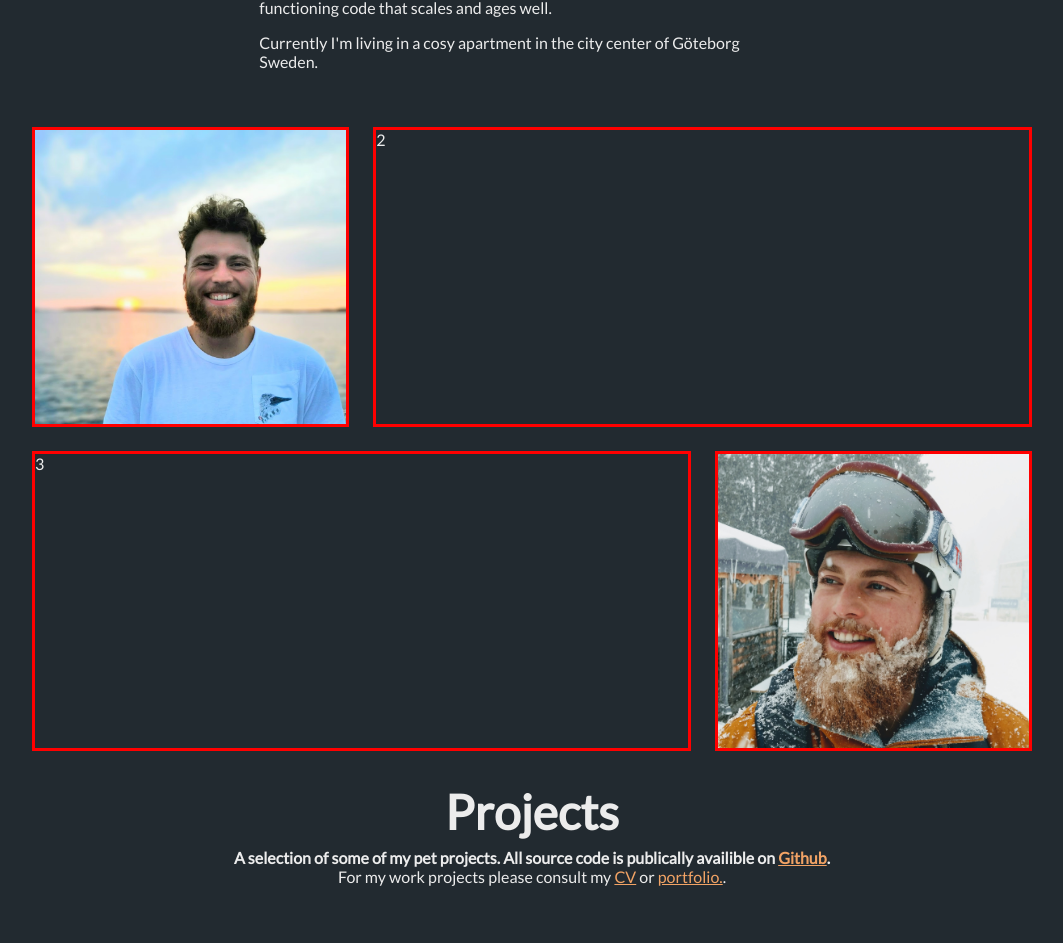
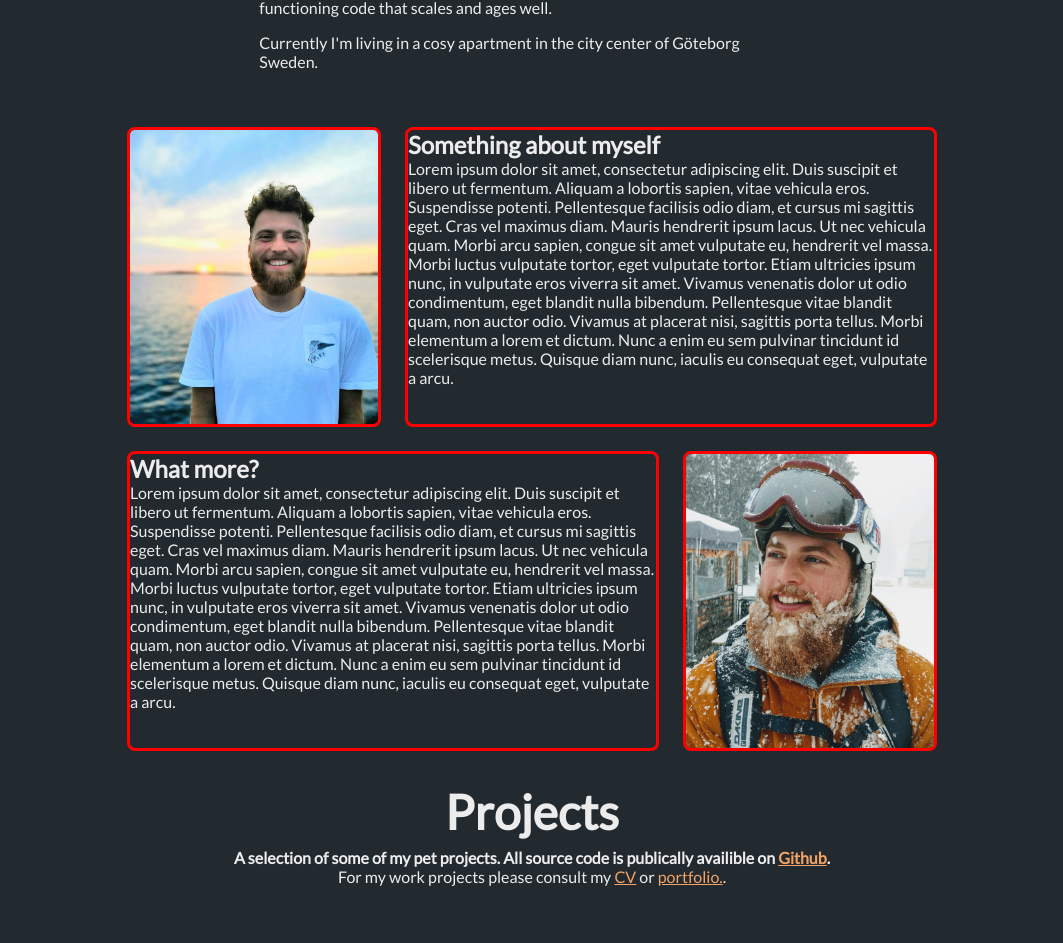
Before and after one commit to DankersW/dankersw.github.io, a React (Create React App) app: page / in a window 1280 px wide. Shown: the part 1294-2237 px from the top of the page, without its empty margins (108-1171 px from the left). Built offline with nearby package versions, Linux system fonts and the light colour scheme.

Commit message:
add some text

```diff
--- a/src/pages/about/about.css
+++ b/src/pages/about/about.css
@@ -49,7 +49,7 @@
     grid-template-columns: repeat(3, 1fr);
     grid-auto-rows: 300px;
 
-    max-width: 1000px;
+    max-width: 810px;
 
     gap: 1.5rem;
     margin: 0px auto;
@@ -58,6 +58,7 @@
 .grid-item {
     border: solid red;
     overflow: hidden;
+    border-radius: 0.5rem;
 }
 
 .grid-item-wide {
--- a/src/pages/about/about.tsx
+++ b/src/pages/about/about.tsx
@@ -23,8 +23,18 @@ export default function About() {
 
             <div className="grid-container">
                 <div className="grid-item"> <img src={wouterSmile} alt="Big smile"/> </div>
-                <div className="grid-item grid-item-wide"> 2 </div>
-                <div className="grid-item grid-item-wide"> 3 </div>
+                <div className="grid-item grid-item-wide">
+                    <div className="grid-item-content">
+                        <h2>Something about myself</h2>
+                        <p>Lorem ipsum dolor sit amet, consectetur adipiscing elit. Duis suscipit et libero ut fermentum. Aliquam a lobortis sapien, vitae vehicula eros. Suspendisse potenti. Pellentesque facilisis odio diam, et cursus mi sagittis eget. Cras vel maximus diam. Mauris hendrerit ipsum lacus. Ut nec vehicula quam. Morbi arcu sapien, congue sit amet vulputate eu, hendrerit vel massa. Morbi luctus vulputate tortor, eget vulputate tortor. Etiam ultricies ipsum nunc, in vulputate eros viverra sit amet. Vivamus venenatis dolor ut odio condimentum, eget blandit nulla bibendum. Pellentesque vitae blandit quam, non auctor odio. Vivamus at placerat nisi, sagittis porta tellus. Morbi elementum a lorem et dictum. Nunc a enim eu sem pulvinar tincidunt id scelerisque metus. Quisque diam nunc, iaculis eu consequat eget, vulputate a arcu.</p>
+                    </div>
+                </div>
+                <div className="grid-item grid-item-wide">
+                    <div className="grid-item-content">
+                        <h2>What more?</h2>
+                        <p>Lorem ipsum dolor sit amet, consectetur adipiscing elit. Duis suscipit et libero ut fermentum. Aliquam a lobortis sapien, vitae vehicula eros. Suspendisse potenti. Pellentesque facilisis odio diam, et cursus mi sagittis eget. Cras vel maximus diam. Mauris hendrerit ipsum lacus. Ut nec vehicula quam. Morbi arcu sapien, congue sit amet vulputate eu, hendrerit vel massa. Morbi luctus vulputate tortor, eget vulputate tortor. Etiam ultricies ipsum nunc, in vulputate eros viverra sit amet. Vivamus venenatis dolor ut odio condimentum, eget blandit nulla bibendum. Pellentesque vitae blandit quam, non auctor odio. Vivamus at placerat nisi, sagittis porta tellus. Morbi elementum a lorem et dictum. Nunc a enim eu sem pulvinar tincidunt id scelerisque metus. Quisque diam nunc, iaculis eu consequat eget, vulputate a arcu.</p>
+                    </div>
+                </div>
                 <div className="grid-item"> <img src={wouterSnowPic} alt="Snow"/>  </div>
             </div>
         </div>
```
